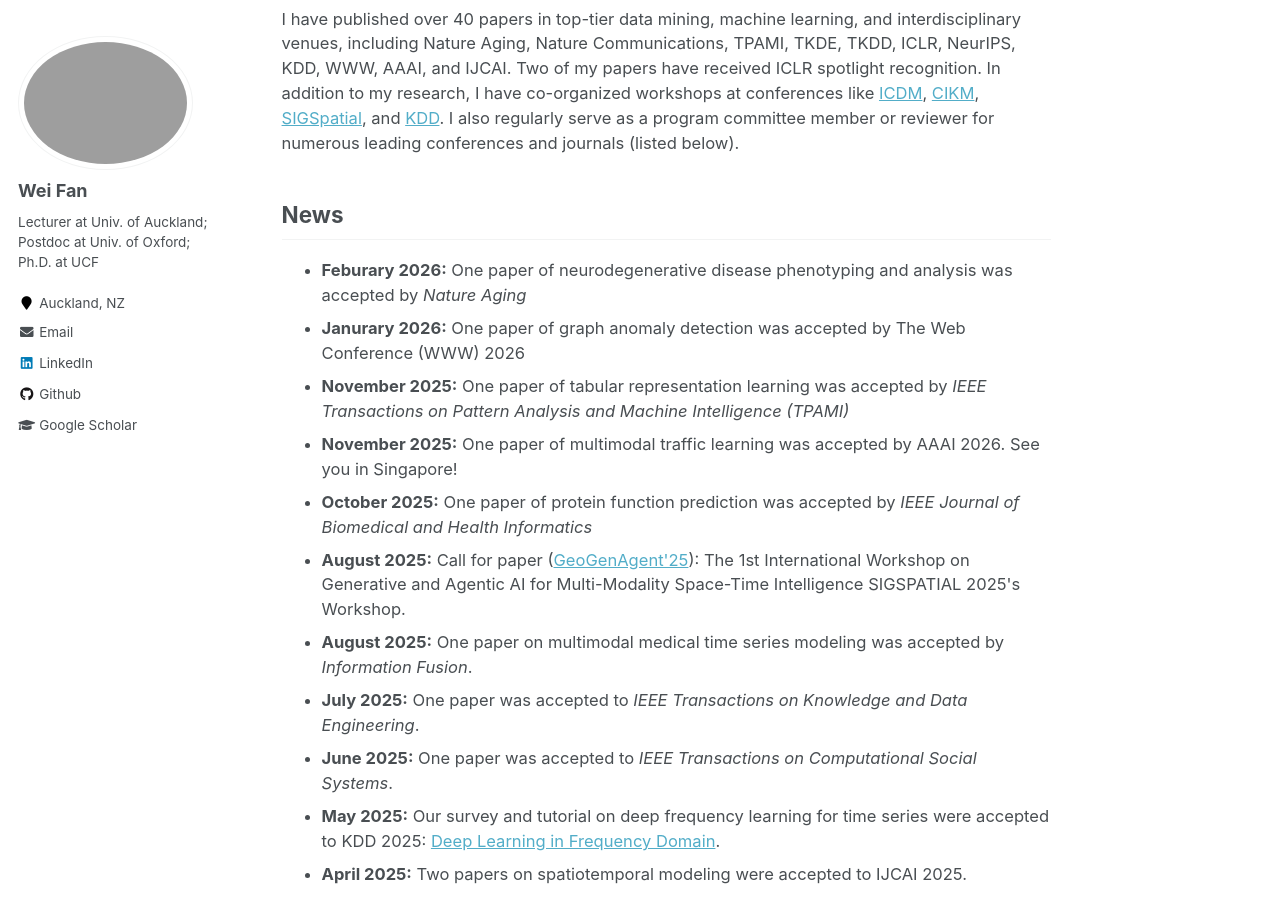
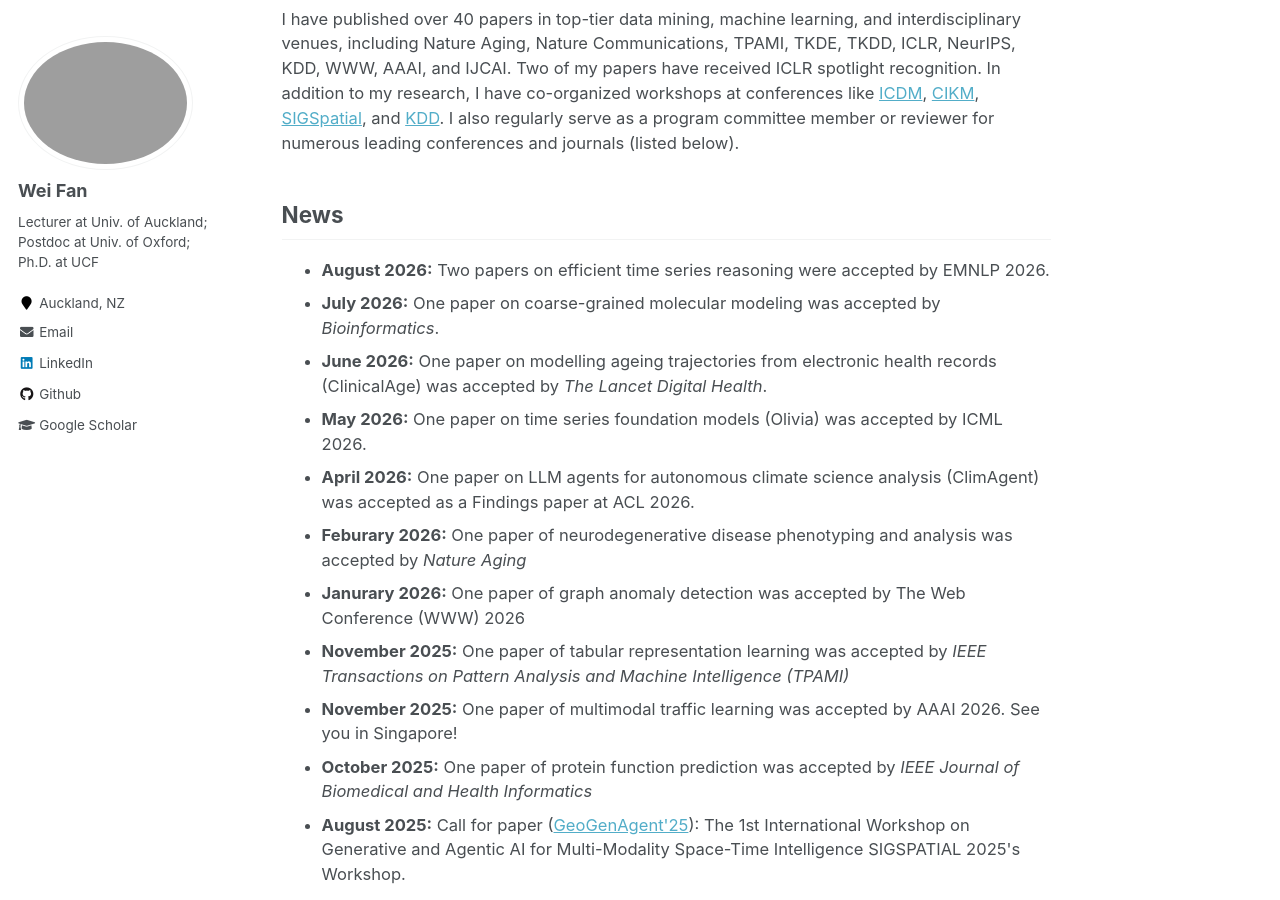
Before and after one commit to weifantt/weifantt.github.io, a Jekyll site: the page built from _pages/about.md, in a window 1280 px wide and 900 px high, scrolled down 744 px. Built offline with Jekyll 4.4.1, drawn with Linux system fonts in a browser that asks for light colours.

Commit message:
Update News with 2026 paper acceptances
Co-Authored-By: Claude Opus 4.8 <noreply@anthropic.com>

```diff
--- a/_pages/about.md
+++ b/_pages/about.md
@@ -42,6 +42,11 @@ I have published over 40 papers in top-tier data mining, machine learning, and i
 
 <h2>News</h2>
 <ul>
+    <li><strong>August 2026:</strong> Two papers on efficient time series reasoning were accepted by EMNLP 2026.</li>
+    <li><strong>July 2026:</strong> One paper on coarse-grained molecular modeling was accepted by <em>Bioinformatics</em>.</li>
+    <li><strong>June 2026:</strong> One paper on modelling ageing trajectories from electronic health records (ClinicalAge) was accepted by <em>The Lancet Digital Health</em>.</li>
+    <li><strong>May 2026:</strong> One paper on time series foundation models (Olivia) was accepted by ICML 2026.</li>
+    <li><strong>April 2026:</strong> One paper on LLM agents for autonomous climate science analysis (ClimAgent) was accepted as a Findings paper at ACL 2026.</li>
     <li><strong>Feburary 2026:</strong> One paper of neurodegenerative disease phenotyping and analysis was accepted by <em>Nature Aging</em></li>
     <li><strong>Janurary 2026:</strong> One paper of graph anomaly detection was accepted by The Web Conference (WWW) 2026</li>
     <li><strong>November 2025:</strong> One paper of tabular representation learning was accepted by <em>IEEE Transactions on Pattern Analysis and Machine Intelligence (TPAMI)</em></li>
```
